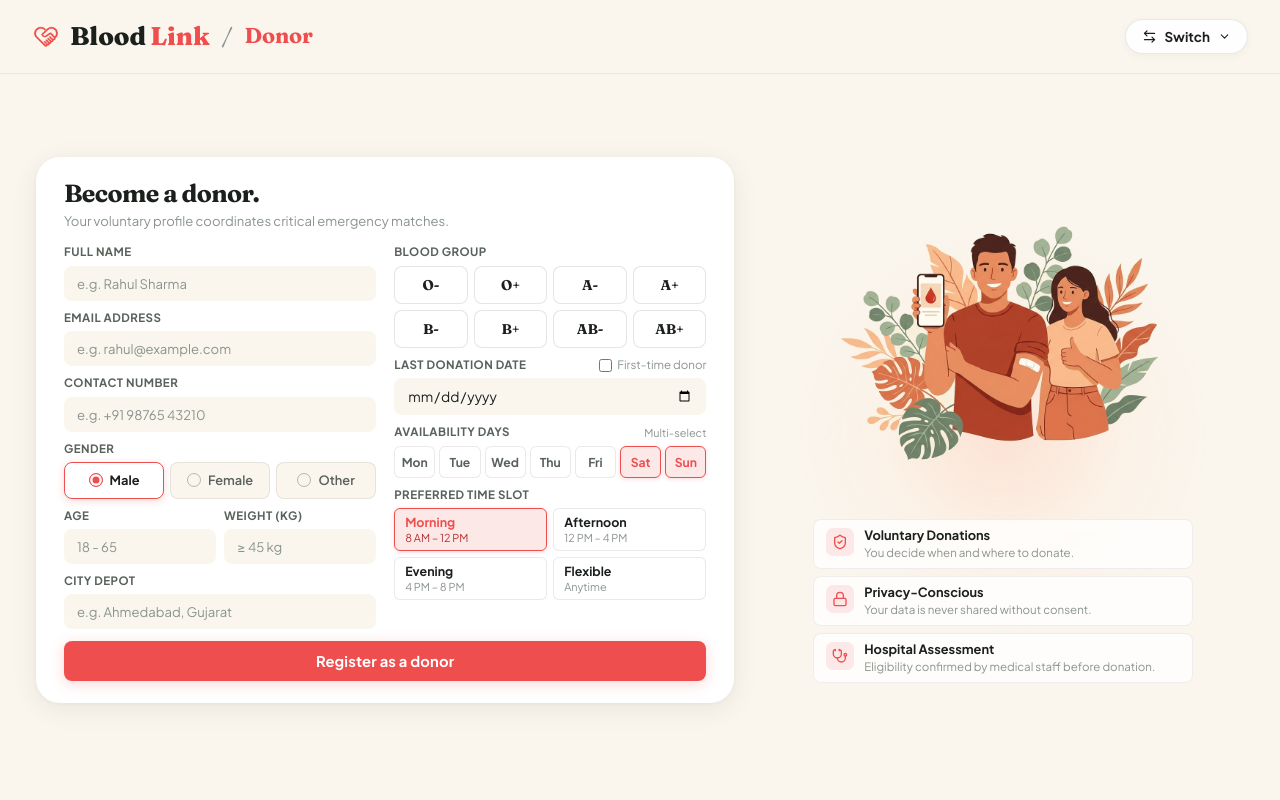
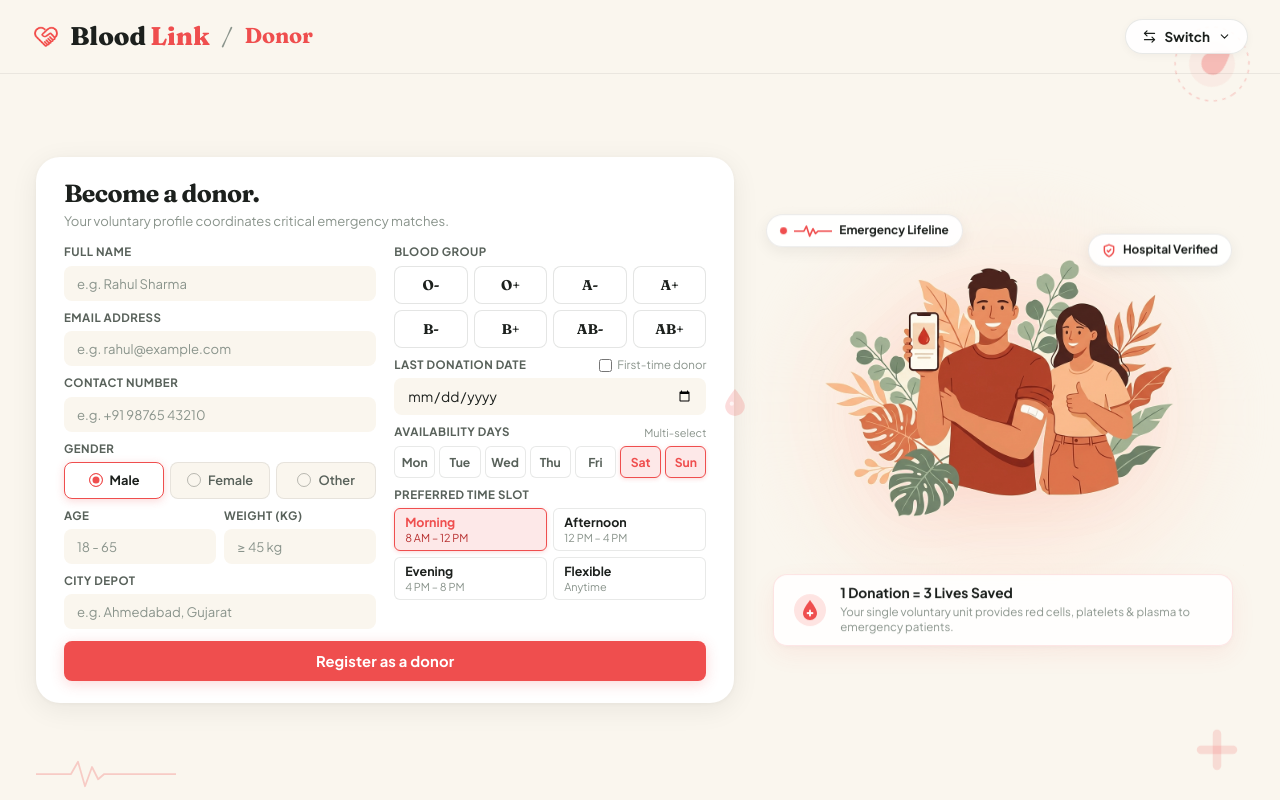
Before and after one commit to Shrey113/Assignment-1, a React (Vite) app in the folder client/: page /donor in a window 1280 px wide. Built offline with nearby package versions, Linux system fonts and the light colour scheme.

Commit message:
add DonorPage component and portal-pages styling

```diff
--- a/client/src/pages/DonorPage.jsx
+++ b/client/src/pages/DonorPage.jsx
@@ -1,6 +1,6 @@
 import React, { useState } from 'react';
 import PortalHeader from '../components/PortalHeader';
-import { AlertCircle, ShieldCheck, Lock, Stethoscope } from 'lucide-react';
+import { AlertCircle } from 'lucide-react';
 
 const BLOOD_GROUPS = ['O-', 'O+', 'A-', 'A+', 'B-', 'B+', 'AB-', 'AB+'];
 
@@ -11,12 +11,6 @@ const TIME_SLOTS = [
   { id: 'afternoon', label: 'Afternoon', time: '12 PM – 4 PM' },
   { id: 'evening',   label: 'Evening',   time: '4 PM – 8 PM' },
   { id: 'flexible',  label: 'Flexible',  time: 'Anytime' },
-];
-
-const TRUST_POINTS = [
-  { icon: ShieldCheck, label: 'Voluntary Donations', desc: 'You decide when and where to donate.' },
-  { icon: Lock,        label: 'Privacy-Conscious', desc: 'Your data is never shared without consent.' },
-  { icon: Stethoscope,label: 'Hospital Assessment', desc: 'Eligibility confirmed by medical staff before donation.' }
 ];
 
 export default function DonorPage() {
@@ -291,31 +285,77 @@ export default function DonorPage() {
           </div>
         </div>
 
-        {/* ── RIGHT: Illustration Column ─────────────────── */}
+        {/* ── RIGHT: Illustration Column (Enlarged + Floating Objective SVGs) ─── */}
         <div className="donor-art-side">
-          {/* Soft radial gradient background, no box */}
+          {/* Soft ambient peach glow */}
           <div className="donor-art-glow-bg"></div>
 
+          {/* Floating Pill Badge 1: Top-left of illustration */}
+          <div className="donor-floating-pill donor-float-top-left">
+            <span className="donor-live-dot"></span>
+            <svg className="donor-ecg-svg" viewBox="0 0 46 16" fill="none">
+              <path d="M0 8 H12 L15 2 L19 14 L23 5 L26 11 L29 8 H46" stroke="#EF4E4E" strokeWidth="2" strokeLinecap="round" strokeLinejoin="round" />
+            </svg>
+            <span>Emergency Lifeline</span>
+          </div>
+
+          {/* Floating Pill Badge 2: Top-right of illustration */}
+          <div className="donor-floating-pill donor-float-top-right">
+            <svg width="14" height="14" viewBox="0 0 24 24" fill="none" stroke="#EF4E4E" strokeWidth="2.5" strokeLinecap="round" strokeLinejoin="round">
+              <path d="M12 22s8-4 8-10V5l-8-3-8 3v7c0 6 8 10 8 10z"/>
+              <path d="m9 12 2 2 4-4"/>
+            </svg>
+            <span>Hospital Verified</span>
+          </div>
+
+          {/* Enlarged Main Character Illustration */}
           <img
             src="/illustrations/donor/donor_portal_art.png"
-            alt="Voluntary donor character"
+            alt="Voluntary blood donor character"
             className="donor-art-img"
           />
 
-          {/* Trust points below illustration */}
-          <div className="donor-trust-row">
-            {TRUST_POINTS.map(({ icon: Icon, label, desc }) => (
-              <div className="donor-trust-item" key={label}>
-                <div className="donor-trust-icon">
-                  <Icon size={16} color="#EF4E4E" />
-                </div>
-                <div>
-                  <div className="donor-trust-label">{label}</div>
-                  <div className="donor-trust-desc">{desc}</div>
-                </div>
-              </div>
-            ))}
+          {/* Floating Objective Stat Badge (Replaces the 3 boxes in blank space) */}
+          <div className="donor-floating-stat-card">
+            <div className="donor-stat-icon-wrapper">
+              <svg className="donor-stat-icon-svg" viewBox="0 0 36 36" fill="none">
+                <circle cx="18" cy="18" r="16" fill="#FEE4E2" />
+                <path d="M18 8C18 8 11 16.5 11 21C11 24.866 14.134 28 18 28C21.866 28 25 24.866 25 21C25 16.5 18 8 18 8Z" fill="#EF4E4E" />
+                <path d="M15.5 21H20.5M18 18.5V23.5" stroke="#FFFFFF" strokeWidth="1.8" strokeLinecap="round" />
+              </svg>
+            </div>
+            <div className="donor-stat-content">
+              <div className="donor-stat-title">1 Donation = 3 Lives Saved</div>
+              <div className="donor-stat-desc">Your single voluntary unit provides red cells, platelets & plasma to emergency patients.</div>
+            </div>
           </div>
+        </div>
+
+        {/* ── BACKGROUND: Scattered Decorative Objective SVGs across blank spaces ─── */}
+        <div className="donor-deco-layer" aria-hidden="true">
+          {/* Top-right corner: Radiating droplet cell */}
+          <svg className="donor-deco-svg donor-deco-tr" viewBox="0 0 100 100" fill="none">
+            <circle cx="50" cy="50" r="42" stroke="#EF4E4E" strokeWidth="1.5" strokeDasharray="4 6" opacity="0.25" />
+            <circle cx="50" cy="50" r="26" fill="#EF4E4E" opacity="0.06" />
+            <path d="M50 24 C50 24 37 40 37 49 C37 56.2 42.8 62 50 62 C57.2 62 63 56.2 63 49 C63 40 50 24 50 24 Z" fill="#EF4E4E" opacity="0.3" />
+          </svg>
+
+          {/* Bottom-left margin (under form): Lifeline Pulse wave */}
+          <svg className="donor-deco-svg donor-deco-bl" viewBox="0 0 160 40" fill="none">
+            <path d="M0 20 H40 L48 6 L56 34 L64 12 L71 26 L78 20 H160" stroke="#EF4E4E" strokeWidth="2" strokeLinecap="round" strokeLinejoin="round" opacity="0.25" />
+          </svg>
+
+          {/* Bottom-right corner: Medical Lifesaver Cross */}
+          <svg className="donor-deco-svg donor-deco-br" viewBox="0 0 64 64" fill="none">
+            <rect x="27" y="8" width="10" height="48" rx="5" fill="#EF4E4E" opacity="0.16" />
+            <rect x="8" y="27" width="48" height="10" rx="5" fill="#EF4E4E" opacity="0.16" />
+          </svg>
+
+          {/* Mid-canvas floating soft droplet */}
+          <svg className="donor-deco-svg donor-deco-mid" viewBox="0 0 44 44" fill="none">
+            <path d="M22 6C22 6 10 20 10 27C10 33.6 15.4 39 22 39C28.6 39 34 33.6 34 27C34 20 22 6 22 6Z" fill="#EF4E4E" opacity="0.2" />
+            <circle cx="18" cy="24" r="2.5" fill="#FFFFFF" opacity="0.7" />
+          </svg>
         </div>
 
       </main>
--- a/client/src/styles/portal-pages.css
+++ b/client/src/styles/portal-pages.css
@@ -977,91 +977,228 @@
   box-shadow: 0 5px 20px var(--coral-glow);
 }
 
-/* ── Right: Art Side ─────────────────────── */
+/* ── Right: Art Side (Enlarged + Purposeful Objective Visuals) ── */
 .donor-art-side {
   position: relative;
   display: flex;
   flex-direction: column;
   align-items: center;
   justify-content: center;
-  gap: 14px;
+  gap: 16px;
   min-height: 0;
+  width: 100%;
+  z-index: 1;
 }
 
-/* Soft peach-to-cream radial gradient — no box, no border */
+/* Soft peach-to-cream radial gradient — expands behind larger artwork */
 .donor-art-glow-bg {
   position: absolute;
-  top: 50%;
+  top: 46%;
   left: 50%;
   transform: translate(-50%, -50%);
-  width: 90%;
-  height: 85%;
+  width: 105%;
+  height: 105%;
+  max-width: 620px;
+  max-height: 520px;
   background: radial-gradient(ellipse at center,
-    rgba(255, 200, 180, 0.45) 0%,
-    rgba(255, 235, 220, 0.35) 40%,
-    rgba(250, 246, 238, 0) 70%
+    rgba(255, 195, 175, 0.5) 0%,
+    rgba(255, 230, 215, 0.38) 45%,
+    rgba(250, 246, 238, 0) 72%
   );
   border-radius: 50%;
   pointer-events: none;
   z-index: 0;
-  filter: blur(8px);
+  filter: blur(12px);
 }
 
+/* Enlarged character illustration */
 .donor-art-img {
   width: 100%;
-  max-width: 440px;
-  max-height: min(340px, calc(100svh - 280px));
+  max-width: 580px;
+  max-height: min(490px, calc(100svh - 180px));
   height: auto;
   object-fit: contain;
   position: relative;
-  z-index: 1;
+  z-index: 2;
+  filter: drop-shadow(0 14px 34px rgba(239, 78, 78, 0.08));
+  transition: transform 0.3s ease;
 }
 
-/* Trust points row */
-.donor-trust-row {
+/* Floating Objective Stat Card (Replaces the 3 boxes in blank space) */
+.donor-floating-stat-card {
   display: flex;
-  flex-direction: column;
-  gap: 7px;
+  align-items: center;
+  gap: 12px;
+  padding: 10px 18px;
+  background: rgba(255, 255, 255, 0.88);
+  border: 1.5px solid rgba(239, 78, 78, 0.15);
+  border-radius: var(--radius-md);
+  backdrop-filter: blur(10px);
+  box-shadow: 0 8px 24px rgba(239, 78, 78, 0.08), 0 2px 6px rgba(0, 0, 0, 0.03);
+  max-width: 460px;
   width: 100%;
-  max-width: 380px;
   position: relative;
-  z-index: 1;
+  z-index: 2;
+  box-sizing: border-box;
+  animation: donorFloat 6s ease-in-out infinite alternate;
 }
 
-.donor-trust-item {
-  display: flex;
-  align-items: flex-start;
-  gap: 10px;
-  padding: 8px 12px;
-  background: rgba(255, 255, 255, 0.78);
-  border: 1px solid rgba(35, 40, 36, 0.07);
-  border-radius: var(--radius-sm);
-  backdrop-filter: blur(6px);
-}
-
-.donor-trust-icon {
-  width: 28px;
-  height: 28px;
-  border-radius: 7px;
-  background: var(--coral-soft);
+.donor-stat-icon-wrapper {
+  width: 36px;
+  height: 36px;
+  flex-shrink: 0;
   display: flex;
   align-items: center;
   justify-content: center;
-  flex-shrink: 0;
 }
 
-.donor-trust-label {
+.donor-stat-icon-svg {
+  width: 36px;
+  height: 36px;
+}
+
+.donor-stat-content {
+  flex: 1;
+}
+
+.donor-stat-title {
   font-family: var(--font-sans);
-  font-size: 0.8rem;
-  font-weight: 700;
+  font-size: 0.86rem;
+  font-weight: 800;
   color: var(--text-primary);
   line-height: 1.2;
 }
 
-.donor-trust-desc {
+.donor-stat-desc {
   font-family: var(--font-sans);
   font-size: 0.72rem;
   color: var(--text-tertiary);
   line-height: 1.35;
-  margin-top: 1px;
+  margin-top: 2px;
 }
+
+/* Floating Pill Badges around illustration */
+.donor-floating-pill {
+  position: absolute;
+  display: inline-flex;
+  align-items: center;
+  gap: 7px;
+  padding: 6px 13px;
+  background: rgba(255, 255, 255, 0.92);
+  border: 1px solid rgba(35, 40, 36, 0.09);
+  border-radius: var(--radius-full);
+  box-shadow: 0 4px 16px rgba(28, 32, 29, 0.07);
+  backdrop-filter: blur(8px);
+  font-family: var(--font-sans);
+  font-size: 0.74rem;
+  font-weight: 700;
+  color: var(--text-primary);
+  z-index: 3;
+  pointer-events: none;
+  user-select: none;
+}
+
+.donor-float-top-left {
+  top: 16px;
+  left: 4px;
+  animation: donorFloat 5s ease-in-out infinite alternate;
+}
+
+.donor-float-top-right {
+  top: 28px;
+  right: 12px;
+  animation: donorFloat 6.5s ease-in-out infinite alternate-reverse;
+}
+
+.donor-live-dot {
+  width: 7px;
+  height: 7px;
+  border-radius: 50%;
+  background: var(--coral-accent);
+  box-shadow: 0 0 0 3px rgba(239, 78, 78, 0.25);
+  animation: donorPulse 2s infinite;
+}
+
+.donor-ecg-svg {
+  width: 38px;
+  height: 14px;
+}
+
+/* ── Background Scattered Decorative Objective SVGs ───────── */
+.donor-deco-layer {
+  position: absolute;
+  inset: 0;
+  pointer-events: none;
+  overflow: hidden;
+  z-index: 0;
+}
+
+.donor-deco-svg {
+  position: absolute;
+  pointer-events: none;
+}
+
+.donor-deco-tr {
+  top: 20px;
+  right: 24px;
+  width: 88px;
+  height: 88px;
+  animation: donorRotate 36s linear infinite;
+}
+
+.donor-deco-bl {
+  bottom: 8px;
+  left: 36px;
+  width: 140px;
+  height: 36px;
+}
+
+.donor-deco-br {
+  bottom: 16px;
+  right: 36px;
+  width: 54px;
+  height: 54px;
+  animation: donorFloat 7s ease-in-out infinite alternate;
+}
+
+.donor-deco-mid {
+  top: 48%;
+  left: 56%;
+  width: 36px;
+  height: 36px;
+  animation: donorFloat 5.5s ease-in-out infinite alternate-reverse;
+}
+
+/* Subtle organic keyframe animations */
+@keyframes donorFloat {
+  0% {
+    transform: translateY(0px);
+  }
+  100% {
+    transform: translateY(-8px);
+  }
+}
+
+@keyframes donorPulse {
+  0% {
+    transform: scale(0.95);
+    box-shadow: 0 0 0 0 rgba(239, 78, 78, 0.5);
+  }
+  70% {
+    transform: scale(1);
+    box-shadow: 0 0 0 6px rgba(239, 78, 78, 0);
+  }
+  100% {
+    transform: scale(0.95);
+    box-shadow: 0 0 0 0 rgba(239, 78, 78, 0);
+  }
+}
+
+@keyframes donorRotate {
+  from {
+    transform: rotate(0deg);
+  }
+  to {
+    transform: rotate(360deg);
+  }
+}
```
